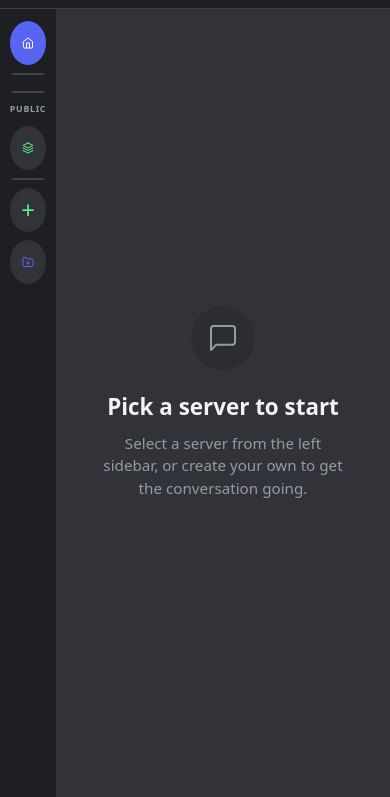
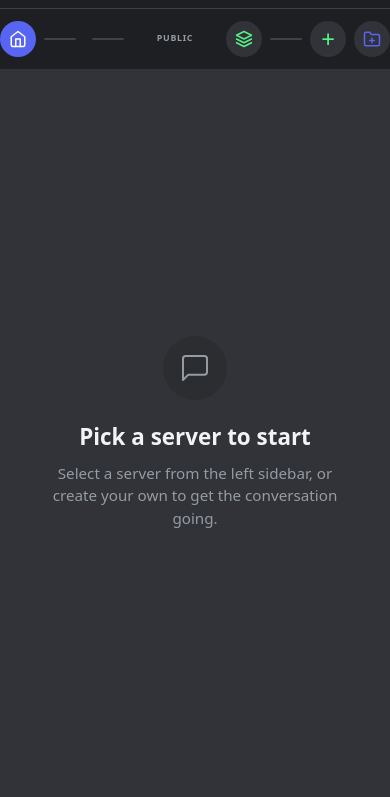
Before and after one commit to Derlinuss/parax, a website: page public/dashboard.html in a window 390 px wide. Shown: the part 47-844 px from the top of the page. Drawn offline with Linux system fonts and the light colour scheme; no server answers.

Commit message:
fix: aggressively improve mobile layout

```diff
--- a/public/styles.css
+++ b/public/styles.css
@@ -934,29 +934,42 @@ input {
 }
 
 @media (max-width: 600px) {
-  /* Increase touch targets */
-  .btn, .server-item, .chat-input-bar input, .channel-item {
-    min-height: 44px;
-    padding: 12px;
-  }
-
-  /* Ensure chat area is prominent */
-  .chat-messages {
-    padding: 12px;
+  /* Force stacking on mobile */
+  .app-layout {
+    flex-direction: column !important;
+    overflow-y: auto;
+  }
+
+  .server-sidebar {
+    width: 100% !important;
+    height: auto !important;
+    flex-direction: row !important;
+    order: -1; /* Sidebar at the top */
+  }
+
+  .channel-sidebar {
+    width: 100% !important;
+    height: auto !important;
+    order: 1;
+  }
+
+  .main-content {
+    width: 100% !important;
+    flex: 1 !important;
+    order: 2;
+  }
+
+  .member-list-sidebar {
+    display: none !important; /* Hide member list to save space */
+  }
+
+  /* Adjustments for better touch */
+  .chat-input-bar {
+    padding: 10px !important;
   }
 
   .message {
-    font-size: 0.95rem;
-    padding: 10px 14px;
-  }
-
-  /* Adjust sidebar widths on mobile */
-  .server-sidebar {
-    width: 60px;
-  }
-
-  .channel-sidebar {
-    width: 180px;
+    max-width: 95% !important;
   }
 }
 
```
